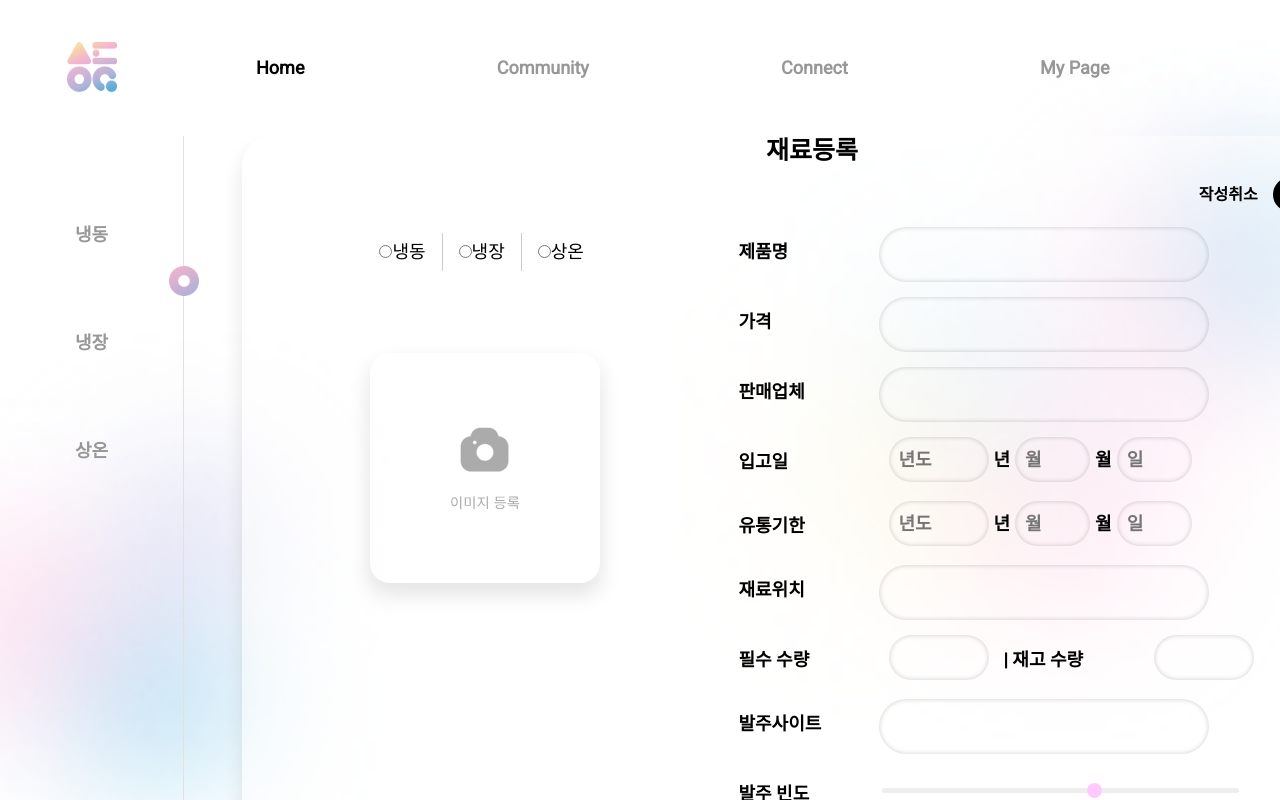
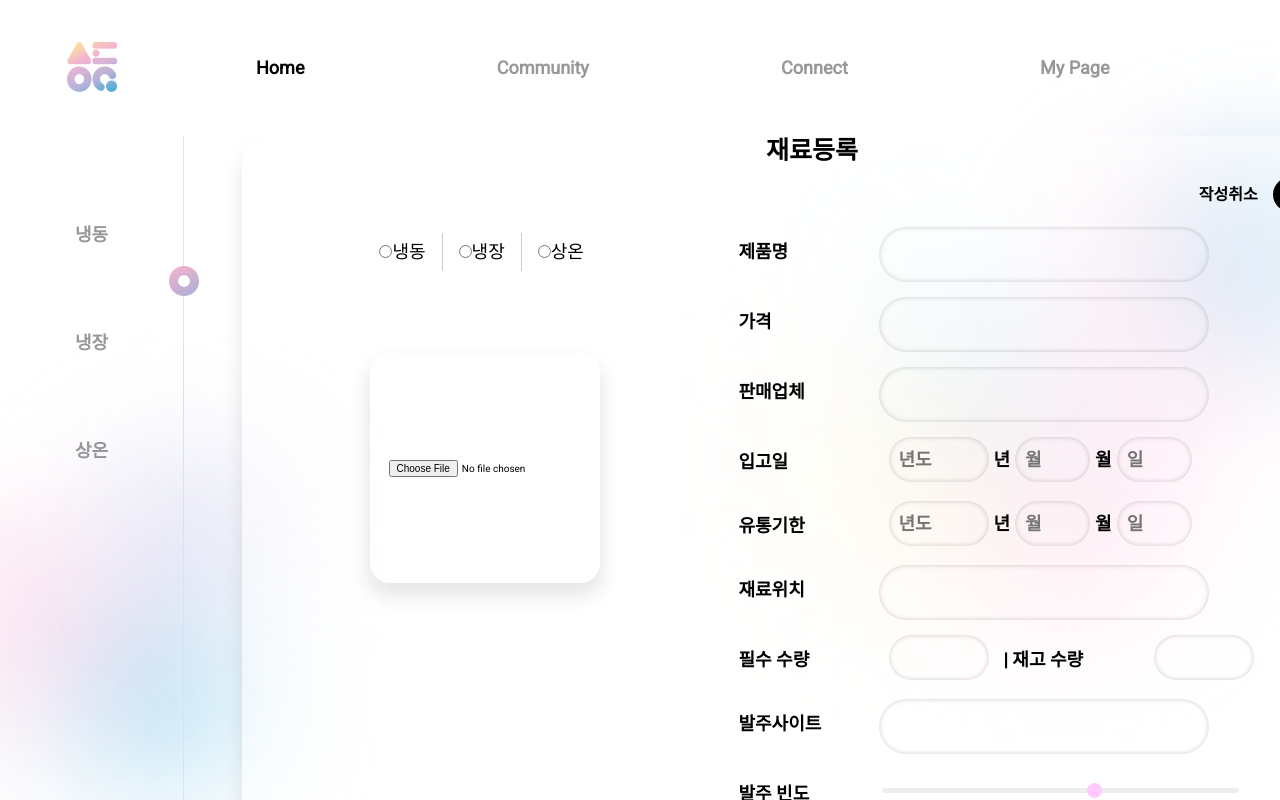
Before and after one commit to stockOneQ/front, a Next.js app: page /new in a window 1280 px wide. Shown: the top 800 px of the page. Built offline with nearby package versions, Linux system fonts and the light colour scheme.

Commit message:
feat(mainAdd) : 이미지 업로드 및 메인화면 등록 API

```diff
--- a/components/main/Ingredients/index.tsx
+++ b/components/main/Ingredients/index.tsx
@@ -249,7 +249,8 @@ const Ingredients = ({ productsToShow, storageMethodFilter }: IngredientsProps)
       <S.MainItem key={value.id} onClick={() => handleItemClick(value)}>
         <Link href={`/product/${value.id}`} key={value.id}>
           <S.MainItemImg>
-            <Image src={exampleMain} alt="my_page_icon" width={140} height={140} />
+          {value.imageInfo && <Image src={value.imageInfo} alt={value.productName} width={140} height={140}/>}
+            {/* <Image src={exampleMain} alt="my_page_icon" width={140} height={140} /> */}
           </S.MainItemImg>
           <S.ProductName>
             {value.productName}
--- a/pages/new.tsx
+++ b/pages/new.tsx
@@ -52,8 +52,12 @@ const New = () => {
     storageMethod: '',
   });
 
+  const [selectedImage, setSelectedImage] = useState(null);
 
-  //검색 한글자
+  const handleImageChange = (event) => {
+    setSelectedImage(event.target.files[0]);
+  };
+
   const handleInputChange = (e) => {
     const { name, value } = e.target;
     console.log("Input Changed:", name, value);
@@ -88,6 +92,7 @@ const New = () => {
 
   // 저장하기
   const handleSubmit = () => {
+
     if (productName.length >= 11) {
       alert("제목을 11글자 이하로 입력해 주세요.");
       return;
@@ -142,7 +147,7 @@ const New = () => {
       quantity: formData.quantity,
       orderingSite: formData.orderingSite,
       orderingFrequency: formData.orderingFrequency,
-      imageInfo: formData.imageInfo,
+      imageInfo: selectedImage ? URL.createObjectURL(selectedImage) : "",
       storageMethod: selectedStorageMethod,
     };
 
@@ -222,24 +227,21 @@ const New = () => {
   /** ---------------------------------------------------------- */
   /** ---------------------------------------------------------- */
 
-  // //데이터 json 이미지 아직 미구현
+  //데이터 json 이미지 아직 미구현
   // const convertFormDataToJson = () => {
   //   const jsonFormData = {
-  //     productName: productName,
+  //     id: getId(),
+  //     name: productName,
   //     price: formData.price,
-  //     seller: formData.seller,
-  //     receiptYear: formData.receiptYear,
-  //     receiptMonth: formData.receiptMonth,
-  //     receiptDay: formData.receiptDay,
-  //     expirationYear: formData.expirationYear,
-  //     expirationMonth: formData.expirationMonth,
-  //     expirationDay: formData.expirationDay,
-  //     ingredientLocation: formData.ingredientLocation,
-  //     requiredQuantity: formData.requiredQuantity,
-  //     quantity: formData.quantity,
-  //     orderingSite: formData.orderingSite,
-  //     orderingFrequency: formData.orderingFrequency,
-  //     imageInfo: formData.imageInfo,
+  //     vendor: formData.seller,
+  //     receiptDate: `${formData.receiptYear}-${formData.receiptMonth}-${formData.receiptDay}`,
+  //     expirationDate: `${formData.expirationYear}-${formData.expirationMonth}-${formData.expirationDay}`,
+  //     location: formData.ingredientLocation,
+  //     requireQuant: formData.requiredQuantity,
+  //     stockQuant: formData.quantity,
+  //     siteToOrder: formData.orderingSite,
+  //     orderFreq: formData.orderingFrequency,
+  //     imageInfo: selectedImage ? URL.createObjectURL(selectedImage) : "", //파일선택
   //     storageMethod: selectedStorageMethod,
   //   };
   //   return jsonFormData;
@@ -247,43 +249,43 @@ const New = () => {
 
   // //제품 추가 api 호출
   // const handleSubmit = async () => {
-  // if (productName.length >= 11) {
-  //   alert("제목을 11글자 이하로 입력해 주세요.");
-  //   return;
-  // }
-  // if (formData.orderingSite.length >= 200) {
-  //   alert("발주사이트를 200자 이하로 입력해 주세요.");
-  //   return;
-  // }
-  // if (formData.seller.length >= 200) {
-  //   alert("판매업체 29자 이하로 입력해 주세요.");
-  //   return;
-  // }
-  // if (formData.ingredientLocation.length >= 200) {
-  //   alert("재료위치 29자 이하로 입력해 주세요.");
-  //   return;
-  // }
-
-  // const requiredFields = [
-  //   "seller",
-  //   "receiptYear",
-  //   "receiptMonth",
-  //   "receiptDay",
-  //   "expirationYear",
-  //   "expirationMonth",
-  //   "expirationDay",
-  //   "ingredientLocation",
-  //   "requiredQuantity",
-  //   "quantity",
-  //   "orderingFrequency",
-  // ];
-
-  // for (const field of requiredFields) {
-  //   if (!formData[field]) {
-  //     alert(`${field}을(를) 채워주세요.`);
+  //   if (productName.length >= 11) {
+  //     alert("제목을 11글자 이하로 입력해 주세요.");
   //     return;
   //   }
-  // }
+  //   if (formData.orderingSite.length >= 200) {
+  //     alert("발주사이트를 200자 이하로 입력해 주세요.");
+  //     return;
+  //   }
+  //   if (formData.seller.length >= 200) {
+  //     alert("판매업체 29자 이하로 입력해 주세요.");
+  //     return;
+  //   }
+  //   if (formData.ingredientLocation.length >= 200) {
+  //     alert("재료위치 29자 이하로 입력해 주세요.");
+  //     return;
+  //   }
+
+  //   const requiredFields = [
+  //     "seller",
+  //     "receiptYear",
+  //     "receiptMonth",
+  //     "receiptDay",
+  //     "expirationYear",
+  //     "expirationMonth",
+  //     "expirationDay",
+  //     "ingredientLocation",
+  //     "requiredQuantity",
+  //     "quantity",
+  //     "orderingFrequency",
+  //   ];
+
+  //   for (const field of requiredFields) {
+  //     if (!formData[field]) {
+  //       alert(`${field}을(를) 채워주세요.`);
+  //       return;
+  //     }
+  //   }
 
   //   const jsonFormData = convertFormDataToJson();
   //   try {
@@ -322,9 +324,9 @@ const New = () => {
   //   }
   // };
 
-/** ---------------------------------------------------------- */
-/** ---------------------------------------------------------- */
-/** ---------------------------------------------------------- */
+  /** ---------------------------------------------------------- */
+  /** ---------------------------------------------------------- */
+  /** ---------------------------------------------------------- */
   return (
     <S.Box>
       <RecoilRoot>
@@ -376,7 +378,18 @@ const New = () => {
               </S.StyledInput>
 
               <S.ImgInput>
-                <Image src={ImgIcon} alt="my_page_icon" width={124} height={83} />
+                <input type="file"
+                  name="imageInfo"
+                  value={formData.imageInfo}
+                  onChange={handleImageChange} />
+                {selectedImage && (
+                  <img
+                    src={URL.createObjectURL(selectedImage)}
+                    alt="Selected Image"
+                    style={{ maxWidth: '100%', marginTop: '10px' }}
+                  />
+                )}
+                {/* <Image src={ImgIcon} alt="my_page_icon" width={124} height={83} /> */}
               </S.ImgInput>
             </S.LeftSection>
             <S.RightSection>
```
Also changed, not shown: pages/product/[id].tsx (+14 -1 lines).
